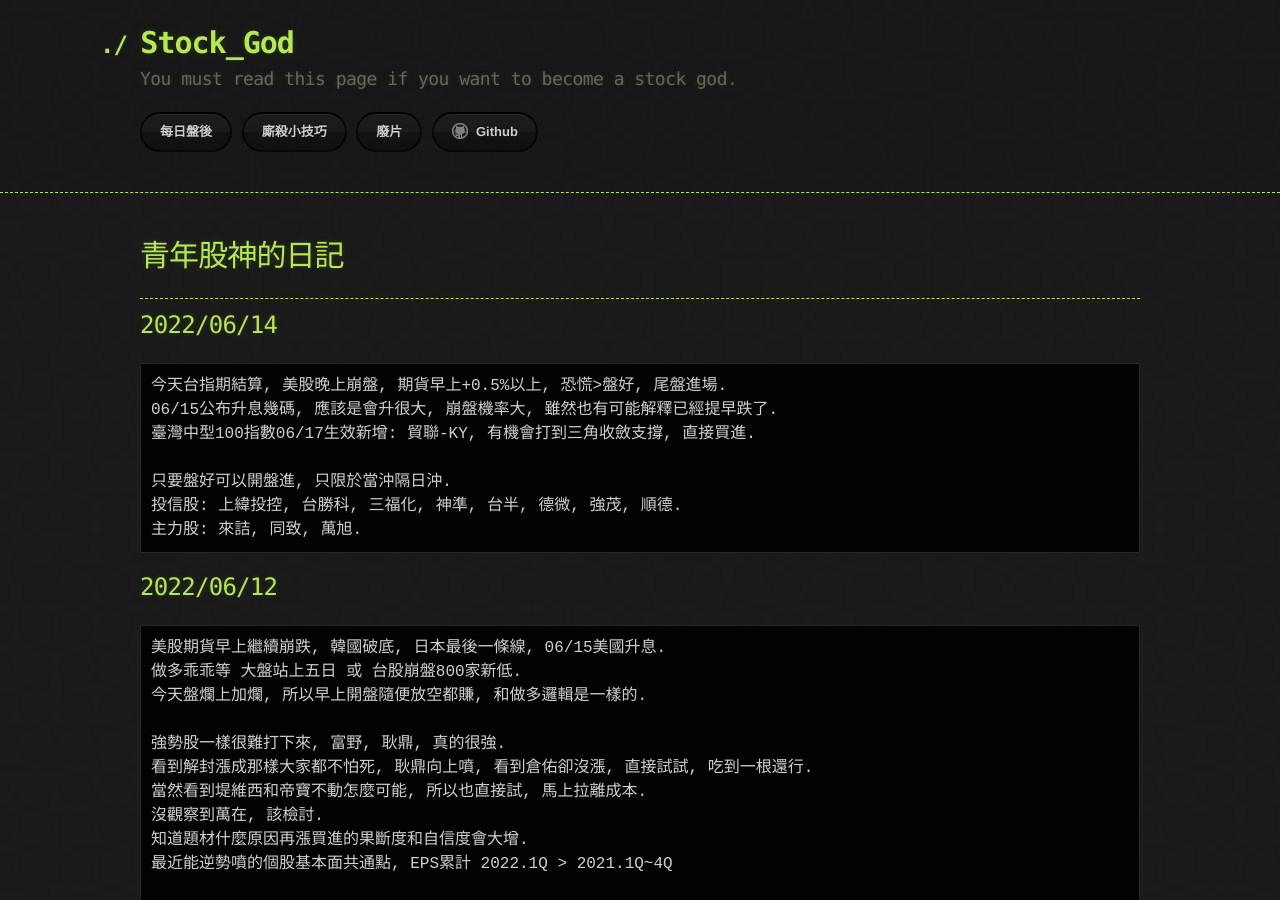
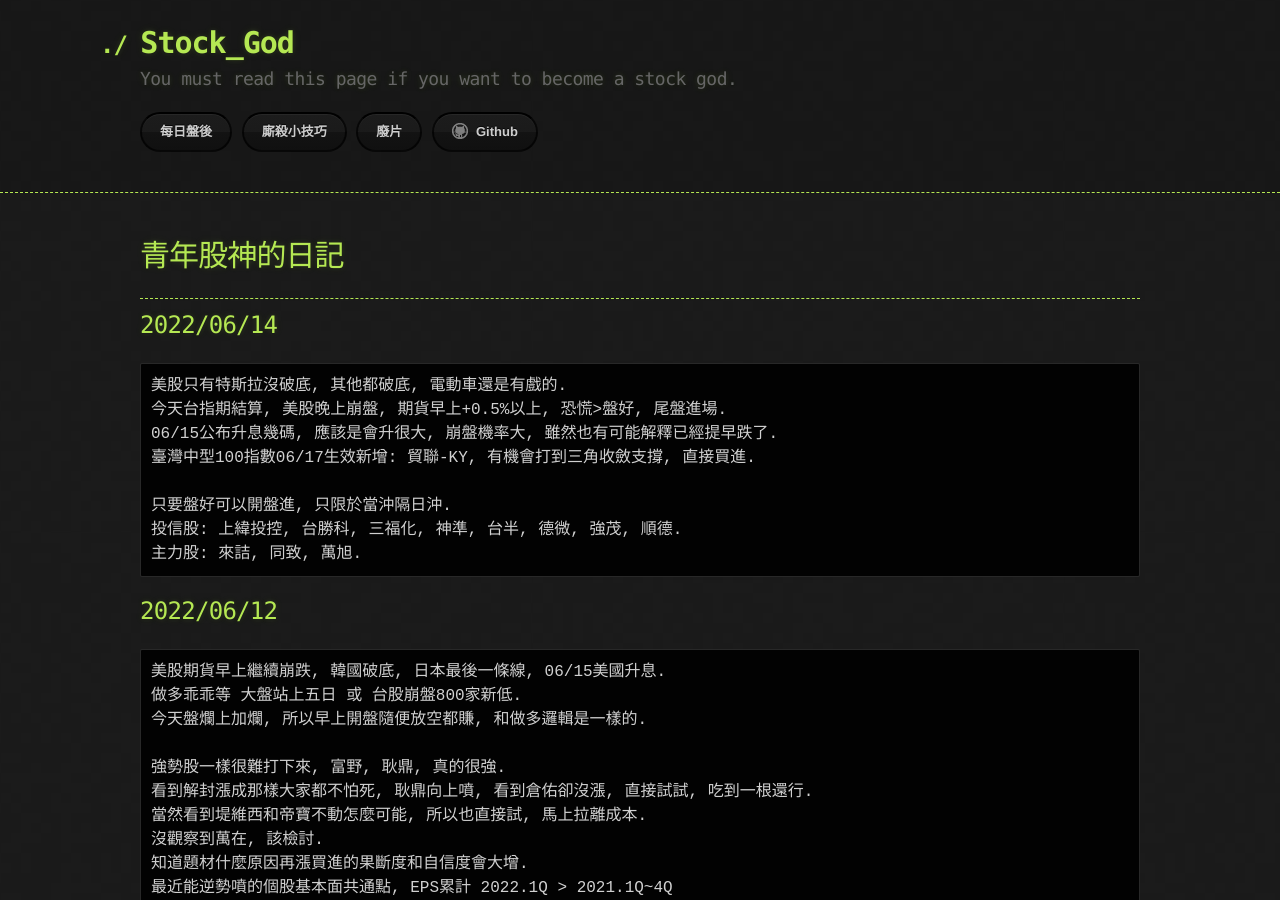
Before and after one commit to lepg5487/Stock_God, a Jekyll site: the page built from index.md, in a window 1280 px wide and 900 px high. Built offline with Jekyll 4.4.1, drawn with Linux system fonts in a browser that asks for light colours; our own code applies the rules of GitHub Pages for plain Markdown files.

Commit message:
Update index.md

````diff
--- a/index.md
+++ b/index.md
@@ -8,6 +8,7 @@ layout: testlayouts
 
 ## 2022/06/14
 ```
+美股只有特斯拉沒破底, 其他都破底, 電動車還是有戲的.
 今天台指期結算, 美股晚上崩盤, 期貨早上+0.5%以上, 恐慌>盤好, 尾盤進場.
 06/15公布升息幾碼, 應該是會升很大, 崩盤機率大, 雖然也有可能解釋已經提早跌了.
 臺灣中型100指數06/17生效新增: 貿聯-KY, 有機會打到三角收斂支撐, 直接買進.
````
